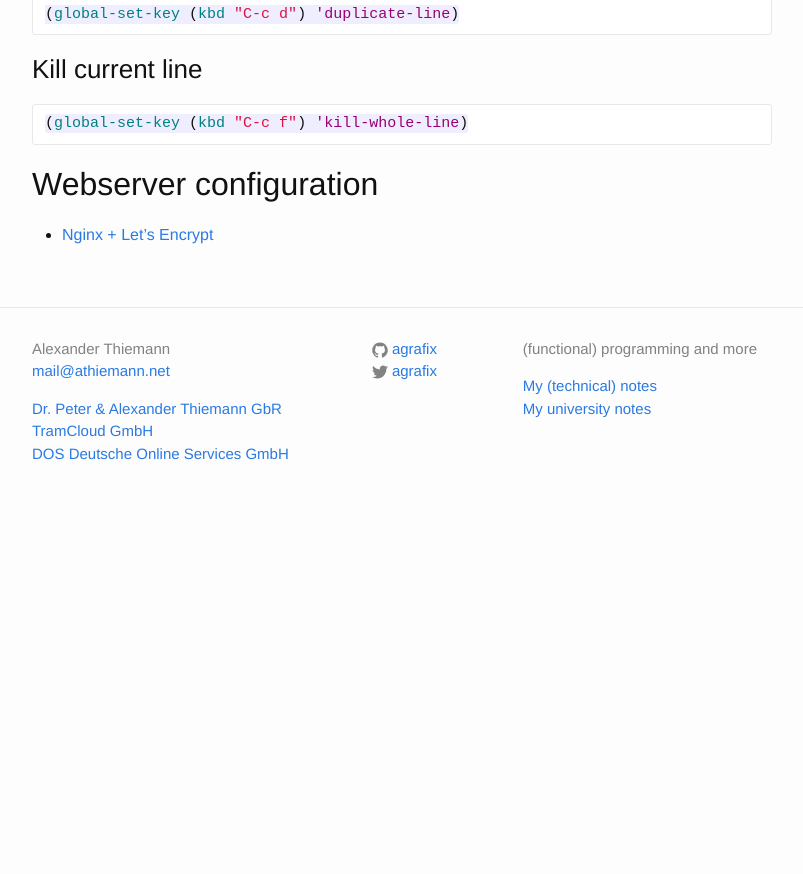
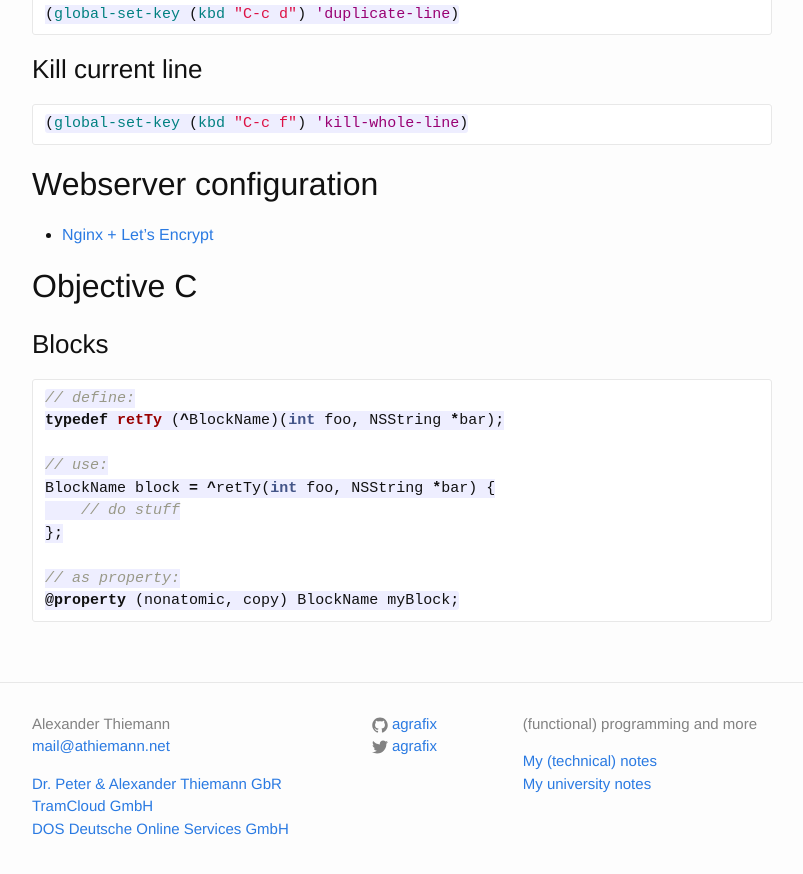
Before and after one commit to agrafix/homepage, a Jekyll site: the page built from notes.md, in a window 1280 px wide and 900 px high, scrolled down 1320 px. Shown: the top 874 px of the window, without its empty margins (238-1041 px from the left). Built offline with Jekyll 4.4.1, drawn with Linux system fonts in a browser that asks for light colours; before the commit the page ends 1845 px from its top, so only the background shows below that.

Commit message:
add objective-c blocks to nodes

````diff
--- a/notes.md
+++ b/notes.md
@@ -68,6 +68,22 @@ see [issue #4642][ghc-spacemacs-4642]
 
 * [Nginx + Let's Encrypt][do-nginx-letsencrypt]
 
+## Objective C
+
+### Blocks
+
+```objc
+// define:
+typedef retTy (^BlockName)(int foo, NSString *bar);
+
+// use:
+BlockName block = ^retTy(int foo, NSString *bar) {
+    // do stuff
+};
+
+// as property:
+@property (nonatomic, copy) BlockName myBlock;
+```
 
 [ghc-spacemacs-4642]: https://github.com/syl20bnr/spacemacs/issues/4642
 [do-nginx-letsencrypt]: https://www.digitalocean.com/community/tutorials/how-to-secure-nginx-with-let-s-encrypt-on-ubuntu-16-04
````
